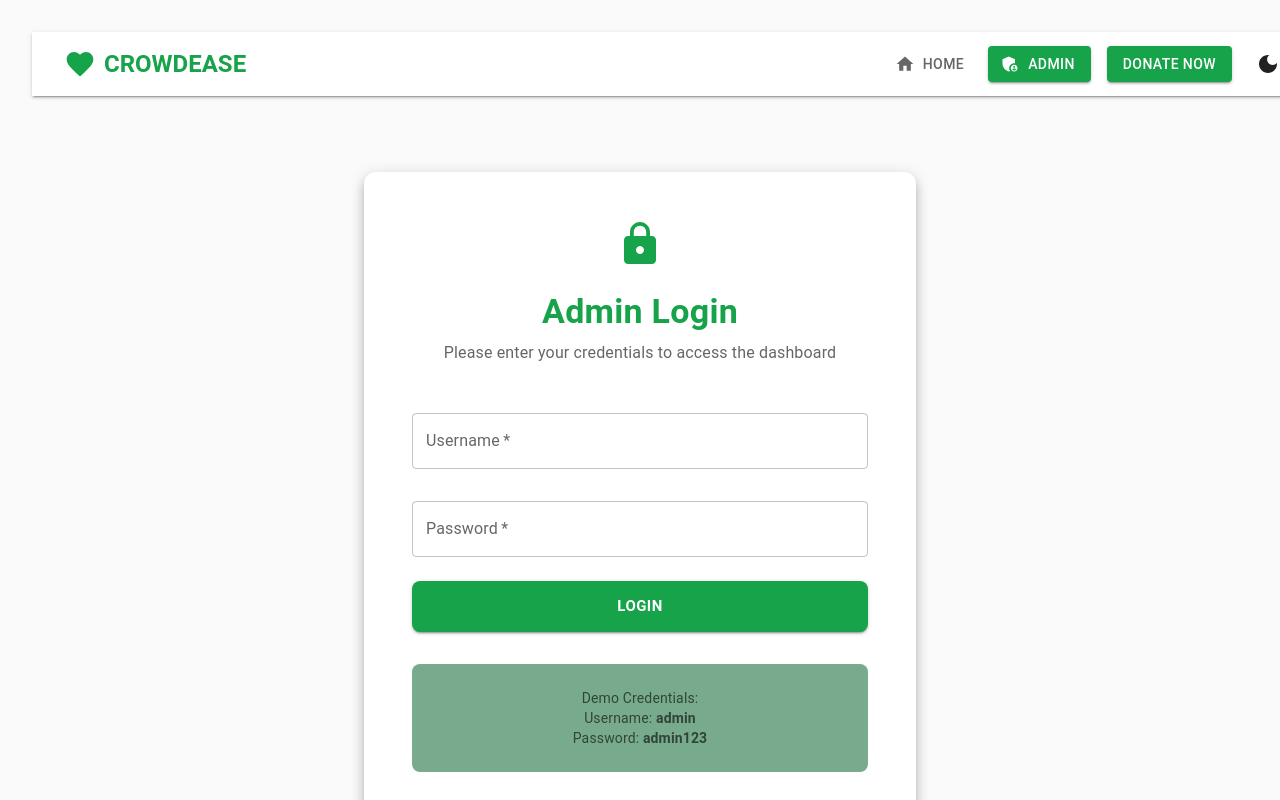
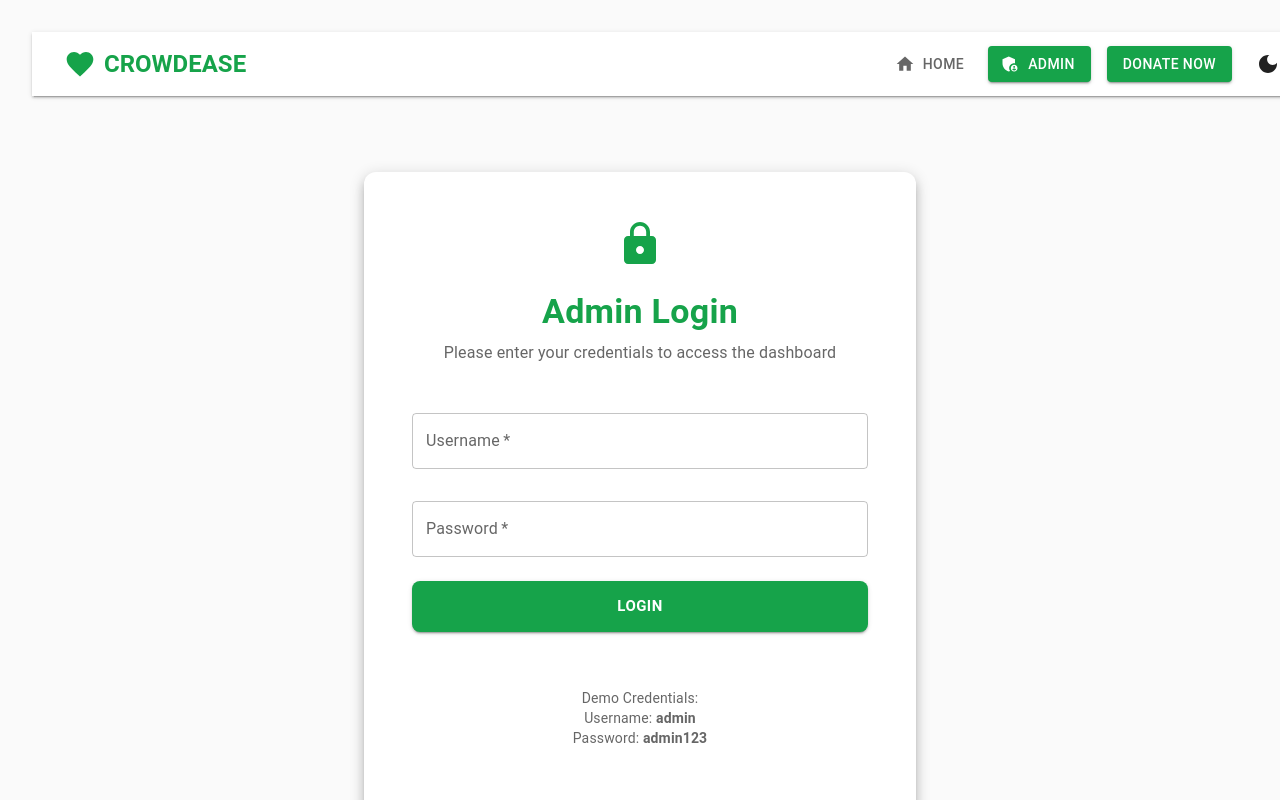
Before and after one commit to SagwaM/CrowdEase_CrowdFunding_Platform, a React (Vite) app in the folder client/: page /admin in a window 1280 px wide. Shown: the top 800 px of the page. Built offline with nearby package versions, Linux system fonts and the light colour scheme.

Commit message:
Project Done

```diff
--- a/client/src/components/AdminLogin.jsx
+++ b/client/src/components/AdminLogin.jsx
@@ -101,13 +101,12 @@ const AdminLogin = ({ onLogin }) => {
             </Button>
           </Box>
 
-          <Box backgroundColor= 'rgba(87, 151, 113, 0.8)' sx={{ mt: 4, p: 3, borderRadius: 2 }}>
-          <Typography variant="body2" color="text.secondary" sx={{ textAlign: 'center' }}>
+
+          <Typography variant="body2" color="text.secondary" sx={{ textAlign: 'center', mt: 4, p: 3, borderRadius: 2 }}>
             Demo Credentials:<br />
             Username: <strong>admin</strong><br />
             Password: <strong>admin123</strong>
           </Typography>
-        </Box>
         </Paper>
       </Container>
     </Box>
```
